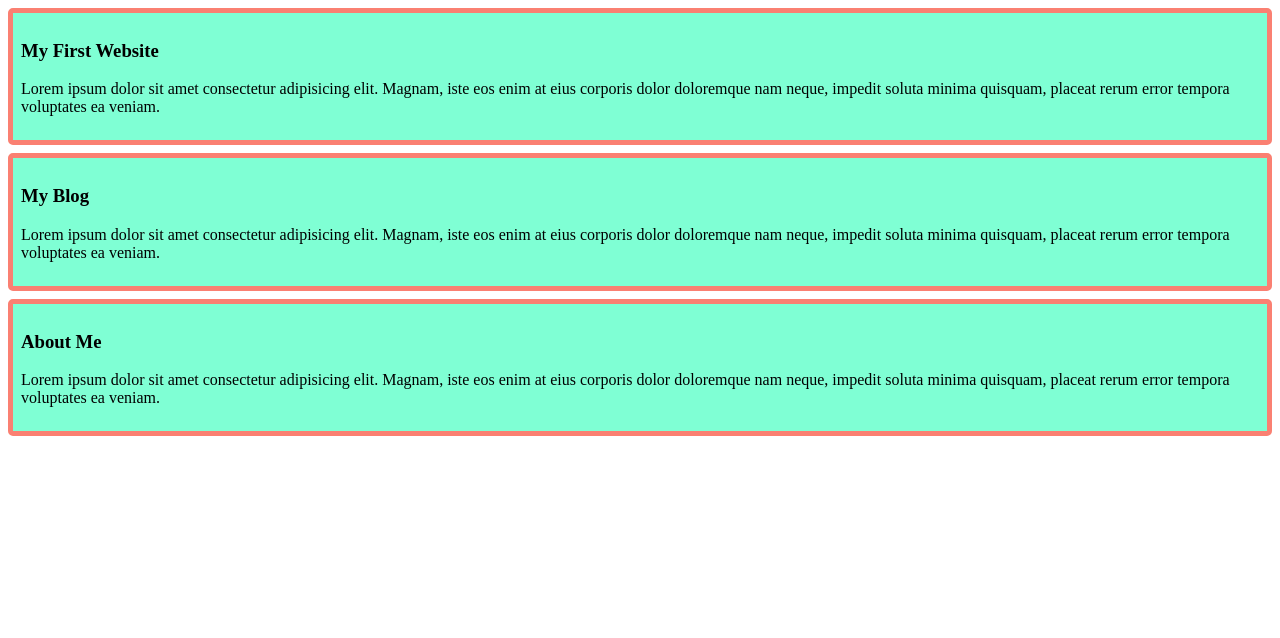
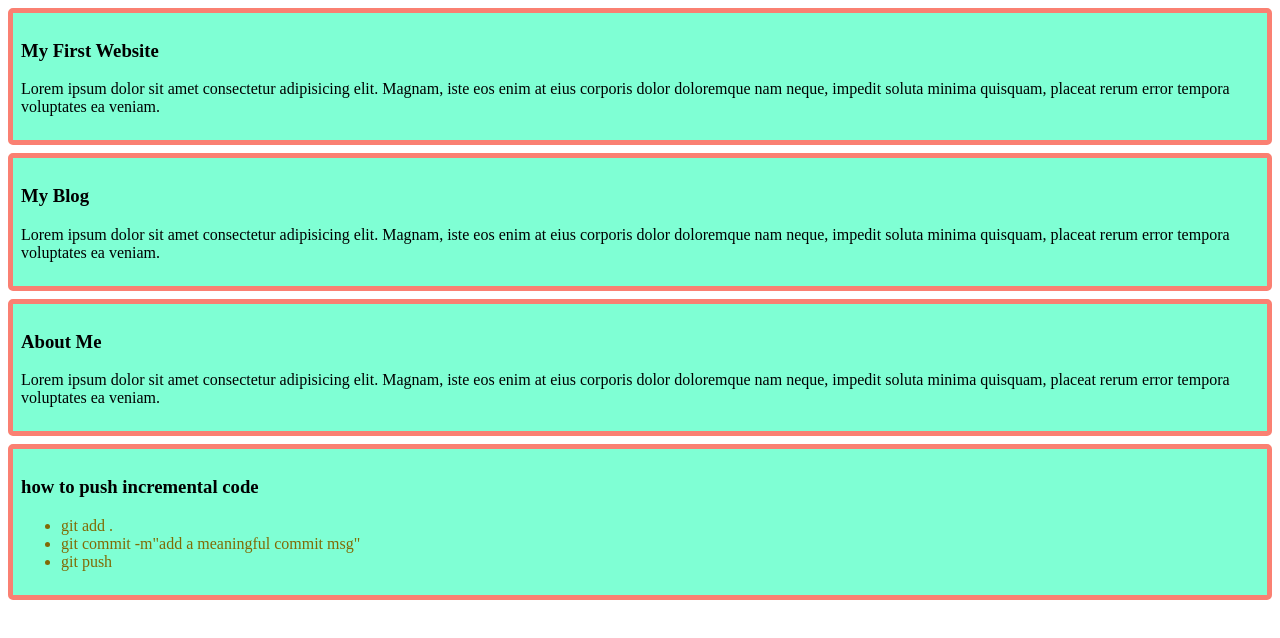
Before and after one commit to Sayed-Rifat/my-simple-website, a plain HTML site: page index.html in a window 1280 px wide. Drawn offline with Linux system fonts and the light colour scheme.

Commit message:
added a list to push code

```diff
--- a/index.html
+++ b/index.html
@@ -19,5 +19,13 @@
         <h3>About Me</h3>
         <p>Lorem ipsum dolor sit amet consectetur adipisicing elit. Magnam, iste eos enim at eius corporis dolor doloremque nam neque, impedit soluta minima quisquam, placeat rerum error tempora voluptates ea veniam.</p>
     </div>
+    <div>
+        <h3>how to push incremental code</h3>
+        <ul style="color: rgb(129, 106, 4);">
+            <li>git add .</li>
+            <li>git commit -m"add a meaningful commit msg"</li>
+            <li>git push</li>
+        </ul>
+    </div>
 </body>
 </html>
```
